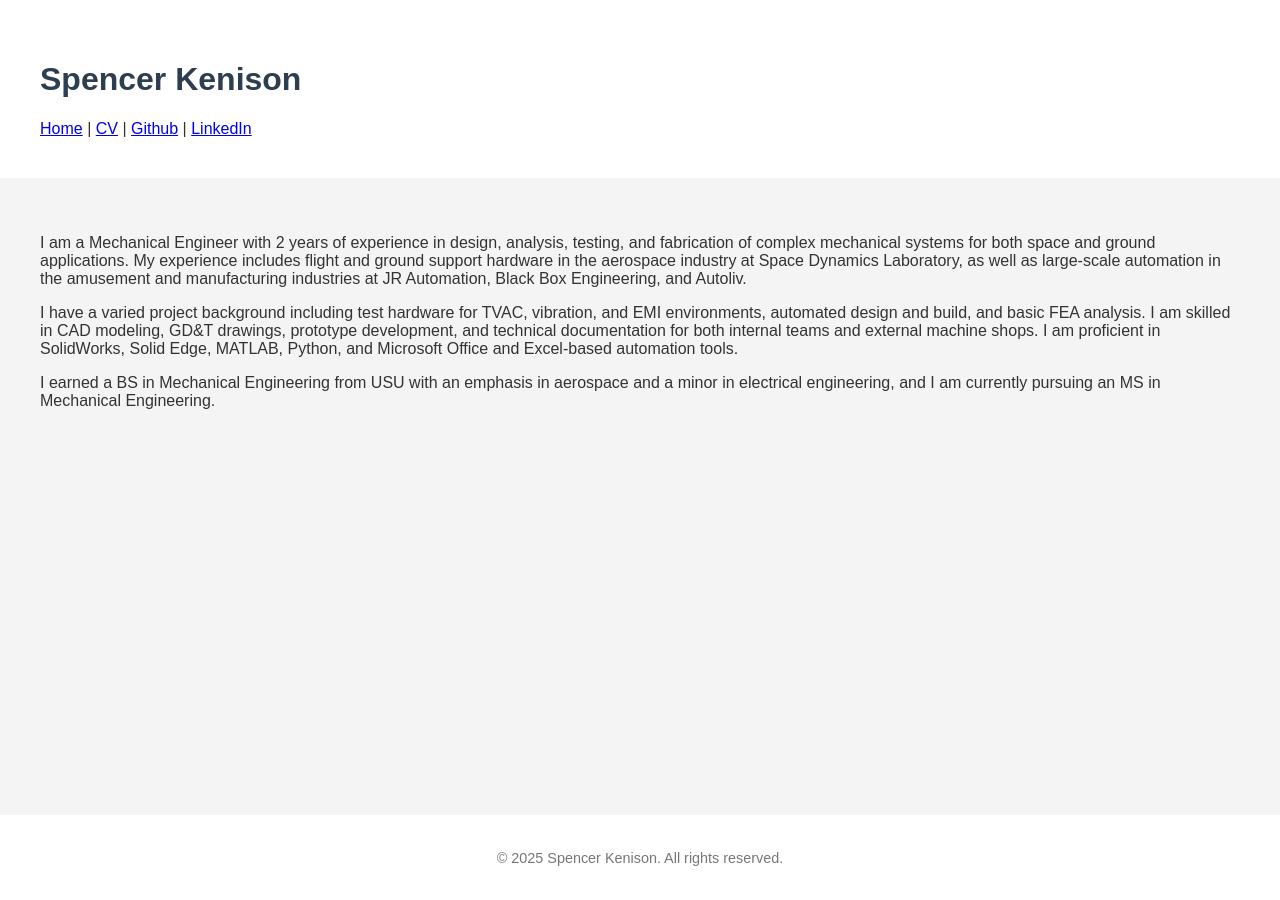
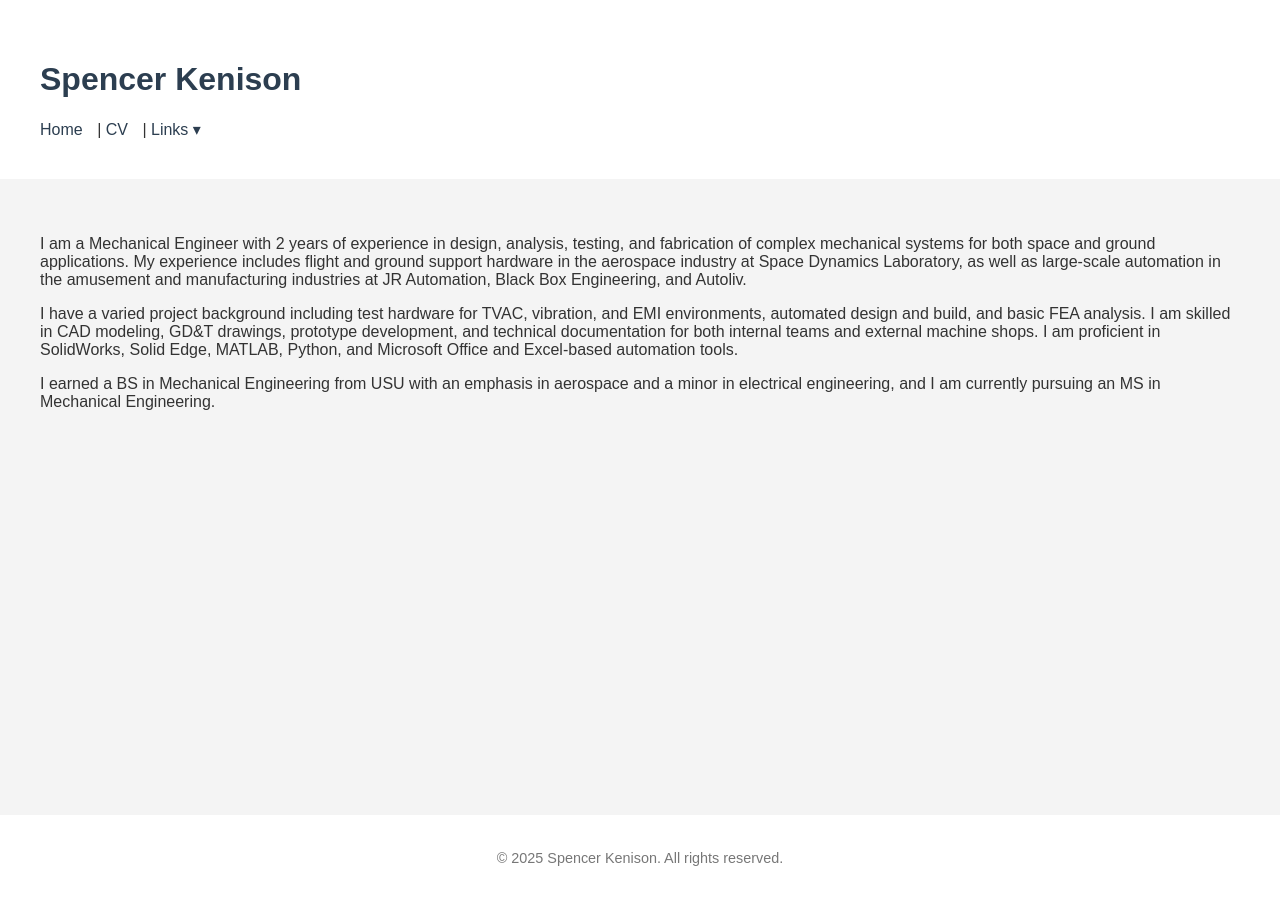
Before and after one commit to SpencerKenison/spencerkenison.github.io, a Jekyll site: the page built from index.md, in a window 1280 px wide. Built offline with Jekyll 4.4.1, drawn with Linux system fonts in a browser that asks for light colours.

Commit message:
Now referencing nav and css files.

```diff
--- a/_layouts/default.html
+++ b/_layouts/default.html
@@ -4,50 +4,12 @@
   <meta charset="UTF-8" />
   <meta name="viewport" content="width=device-width, initial-scale=1.0" />
   <title>{{ page.title }} | {{ site.title }}</title>
-  <style>
-    html, body {
-      height: 100%;
-      margin: 0;
-    }
-    body {
-      display: flex;
-      flex-direction: column;
-      font-family: Arial, sans-serif;
-      background-color: #f4f4f4;
-      color: #333;
-    }
-    main {
-      flex: 1;
-      padding: 40px;
-    }
-    header {
-      padding: 40px;
-      background: #fff;
-    }
-    h1 {
-      color: #2c3e50;
-    }
-    footer {
-      padding: 20px 40px;
-      background: #fff;
-      font-size: 0.9em;
-      color: #777;
-      text-align: center;
-    }
-  </style>
+  <link rel="stylesheet" href="{{ '/assets/css/main.css' | relative_url }}">
 </head>
 <body>
   <header>
     <h1>{{ site.title }}</h1>
-    <!--
-    <p>{{ site.description }}</p>
-    -->
-    <nav>
-      <a href="/">Home</a> |
-      <a href="/cv/">CV</a> |
-      <a href="https://github.com/spencerkenison" target="_blank" rel="noopener noreferrer">Github</a> |
-      <a href="https://www.linkedin.com/in/spencer-kenison" target="_blank" rel="noopener noreferrer">LinkedIn</a>
-  </nav>
+    {% include nav.html %}
   </header>
 
   <main>
```
Also changed, not shown: other parts of _layouts/default.html (+1 -1 lines).
